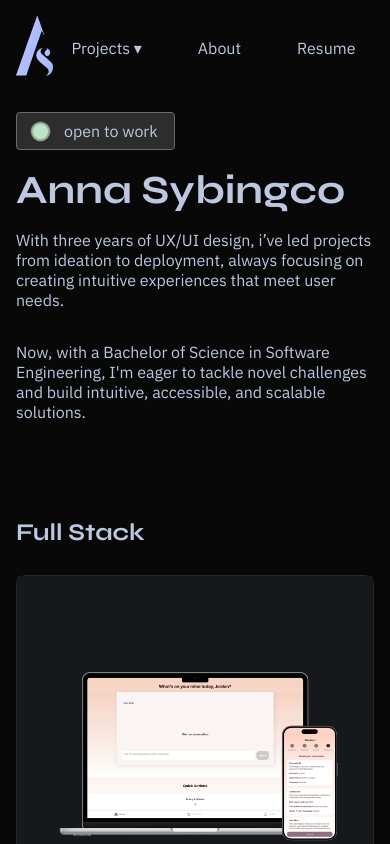
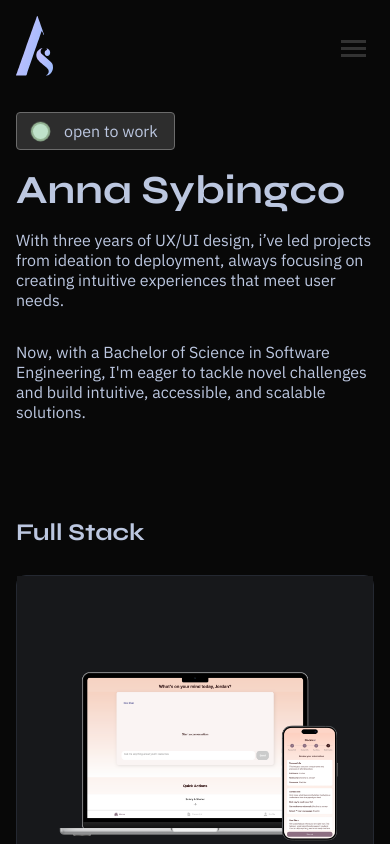
Before and after one commit to amsyb/portfolio, a React (Vite) app: page / in a window 390 px wide. Shown: the top 844 px of the page. Built offline with nearby package versions, Linux system fonts and the light colour scheme.

Commit message:
updated layout of dropdown item menu, edited portfolio to be more responsive

```diff
--- a/src/components/Dropdown/Dropdown.scss
+++ b/src/components/Dropdown/Dropdown.scss
@@ -1,5 +1,10 @@
 .navbar__dropdown-container {
   position: relative;
+
+  @media (max-width: 768px) {
+    width: 100%;
+    border-bottom: 1px solid #eee;
+  }
 }
 
 .navbar__dropdown-menu {
@@ -9,17 +14,28 @@
   display: flex;
   flex-direction: column;
   gap: 0.5em;
-  background: #242831;
+  background: white;
   padding: 0.5em;
   box-shadow: 0 2px 8px rgba(0, 0, 0, 0.1);
   min-width: 150px;
-  border-radius: 10px;
+
+  @media (max-width: 768px) {
+    position: static;
+    box-shadow: none;
+    padding: 0.5em 0 0.5em 1em;
+    background: #f9f9f9;
+  }
 }
 
 .navbar__dropdown-item {
   transition: background-color 0.2s ease;
+  padding: 0.5em;
 
   &:hover {
-    background-color: #17181b;
+    background-color: #f0f0f0;
+  }
+
+  @media (max-width: 768px) {
+    padding: 0.75em 0.5em;
   }
 }
--- a/src/components/Navigation/Navigation.jsx
+++ b/src/components/Navigation/Navigation.jsx
@@ -1,10 +1,12 @@
 import { Link, useLocation } from "react-router-dom";
+import { useState } from "react";
 import Logo from "../../assets/icons/logo.svg";
 import Dropdown from "../Dropdown/Dropdown";
 import "./Navigation.scss";
 
 function Navigation() {
   const location = useLocation();
+  const [isMenuOpen, setIsMenuOpen] = useState(false);
 
   return (
     <>
@@ -16,13 +18,27 @@ function Navigation() {
             </div>
           </Link>
         </div>
-        <div className="navbar__right">
+
+        <button
+          className="navbar__hamburger"
+          onClick={() => setIsMenuOpen(!isMenuOpen)}
+          aria-label="Toggle menu"
+        >
+          <span></span>
+          <span></span>
+          <span></span>
+        </button>
+
+        <div
+          className={`navbar__right ${isMenuOpen ? "navbar__right--open" : ""}`}
+        >
           <Dropdown />
           <Link
             to="/about"
             className={`navbar__link ${
               location.pathname === "/about" ? "navbar__active" : ""
             }`}
+            onClick={() => setIsMenuOpen(false)}
           >
             About
           </Link>
@@ -31,6 +47,7 @@ function Navigation() {
             className={`navbar__link ${
               location.pathname === "/resume" ? "navbar__active" : ""
             }`}
+            onClick={() => setIsMenuOpen(false)}
           >
             Resume
           </Link>
--- a/src/components/Navigation/Navigation.scss
+++ b/src/components/Navigation/Navigation.scss
@@ -3,6 +3,7 @@
 .navbar {
   display: flex;
   align-items: center;
+  justify-content: space-between;
   width: 100%;
   position: relative;
   z-index: 1;
@@ -15,12 +16,14 @@
   gap: 2em;
   text-decoration: none;
   padding: 8px 12px;
-  transition: color 0.3s ease, border-bottom 0.3s ease;
+  transition:
+    color 0.3s ease,
+    border-bottom 0.3s ease;
 
   &.navbar__active {
     color: #8db8f9;
     font-weight: bold;
-    border-bottom: 2px solid transparent; // Required for border-image to work
+    border-bottom: 2px solid transparent;
     border-image: linear-gradient(to right, #bfbfff 0%, #8db8f9 100%);
     border-image-slice: 1;
     border-image-repeat: stretch;
@@ -40,4 +43,48 @@
   align-items: center;
   width: 100%;
   gap: 2em;
+
+  @media (max-width: 768px) {
+    display: none;
+    position: fixed;
+    top: 0;
+    left: 0;
+    right: 0;
+    flex-direction: column;
+    align-items: stretch;
+    background-color: white;
+    padding: 80px 20px 20px;
+    gap: 0;
+    max-height: 0;
+    overflow: hidden;
+    transition: max-height 0.3s ease;
+    box-shadow: 0 2px 8px rgba(0, 0, 0, 0.1);
+
+    &--open {
+      display: flex;
+      max-height: 100vh;
+    }
+  }
 }
+
+.navbar__hamburger {
+  display: none;
+  flex-direction: column;
+  gap: 4px;
+  background: none;
+  border: none;
+  cursor: pointer;
+  padding: 8px;
+  z-index: 10;
+
+  span {
+    width: 25px;
+    height: 3px;
+    background-color: #333;
+    transition: all 0.3s ease;
+  }
+
+  @media (max-width: 768px) {
+    display: flex;
+  }
+}
```
